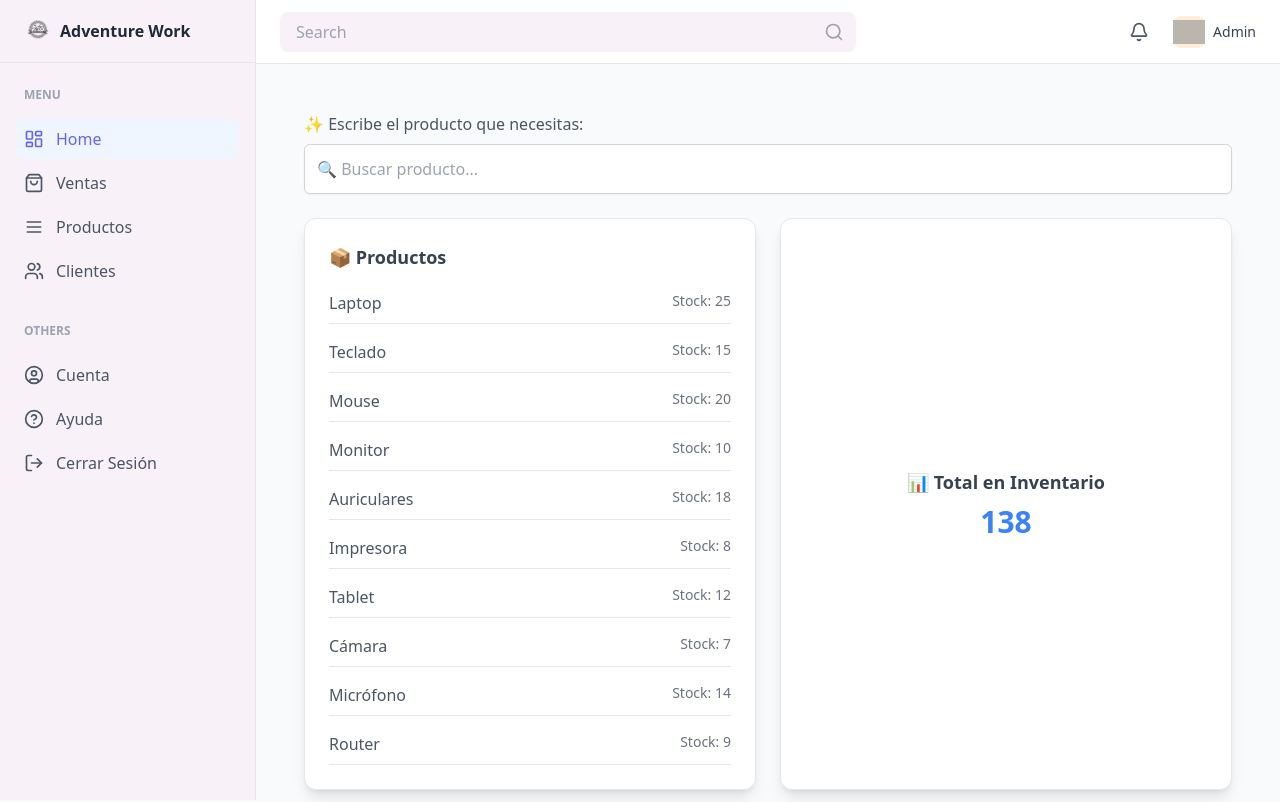
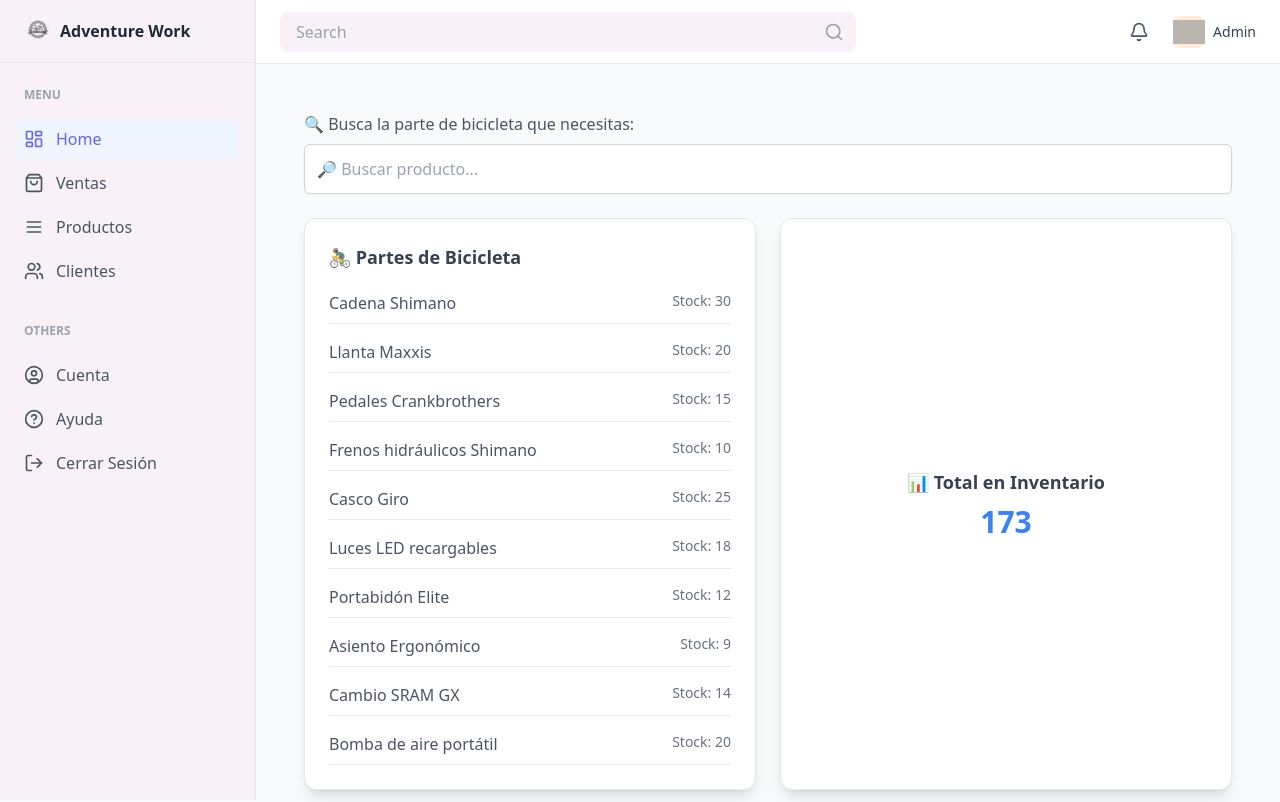
Before and after one commit to jamir2308/front_adventureworks, a Next.js app: page /dashboard/products in a window 1280 px wide. Shown: the top 802 px of the page. Built offline with nearby package versions, Linux system fonts and the light colour scheme; grey boxes are pictures that could not be loaded.

Commit message:
Actualizacion de productos

```diff
--- a/app/dashboard/products/page.tsx
+++ b/app/dashboard/products/page.tsx
@@ -2,19 +2,19 @@
 
 import { useState } from "react";
 
-export default function Home() {
-  // Datos de ejemplo
+export default function Products() {
+  // Datos de ejemplo de productos para una tienda de partes de bicicletas
   const products = [
-    { id: 1, name: "Laptop", stock: 25, sold: 50 },
-    { id: 2, name: "Teclado", stock: 15, sold: 30 },
-    { id: 3, name: "Mouse", stock: 20, sold: 40 },
-    { id: 4, name: "Monitor", stock: 10, sold: 25 },
-    { id: 5, name: "Auriculares", stock: 18, sold: 35 },
-    { id: 6, name: "Impresora", stock: 8, sold: 15 },
-    { id: 7, name: "Tablet", stock: 12, sold: 22 },
-    { id: 8, name: "Cámara", stock: 7, sold: 18 },
-    { id: 9, name: "Micrófono", stock: 14, sold: 27 },
-    { id: 10, name: "Router", stock: 9, sold: 20 },
+    { id: 1, name: "Cadena Shimano", stock: 30, sold: 60 },
+    { id: 2, name: "Llanta Maxxis", stock: 20, sold: 45 },
+    { id: 3, name: "Pedales Crankbrothers", stock: 15, sold: 35 },
+    { id: 4, name: "Frenos hidráulicos Shimano", stock: 10, sold: 25 },
+    { id: 5, name: "Casco Giro", stock: 25, sold: 50 },
+    { id: 6, name: "Luces LED recargables", stock: 18, sold: 40 },
+    { id: 7, name: "Portabidón Elite", stock: 12, sold: 22 },
+    { id: 8, name: "Asiento Ergonómico", stock: 9, sold: 18 },
+    { id: 9, name: "Cambio SRAM GX", stock: 14, sold: 30 },
+    { id: 10, name: "Bomba de aire portátil", stock: 20, sold: 38 },
   ];
 
   // Estado para el filtro de búsqueda
@@ -36,11 +36,11 @@ export default function Home() {
       {/* Cuadro de búsqueda con texto explicativo */}
       <div className="mb-6">
         <label className="block text-gray-600 font-medium mb-2">
-          ✨ Escribe el producto que necesitas:
+          🔍 Busca la parte de bicicleta que necesitas:
         </label>
         <input
           type="text"
-          placeholder="🔍 Buscar producto..."
+          placeholder="🔎 Buscar producto..."
           className="w-full p-3 border border-gray-300 rounded-md shadow-sm focus:outline-none focus:ring-2 focus:ring-blue-400"
           value={search}
           onChange={(e) => setSearch(e.target.value)}
@@ -50,7 +50,7 @@ export default function Home() {
       <div className="grid grid-cols-1 md:grid-cols-2 gap-6">
         {/* Lista de productos filtrados */}
         <div className="bg-white p-6 shadow-lg rounded-xl border border-gray-200">
-          <h2 className="text-lg font-semibold text-gray-700 mb-3">📦 Productos</h2>
+          <h2 className="text-lg font-semibold text-gray-700 mb-3">🚴‍♂️ Partes de Bicicleta</h2>
           <ul className="space-y-2">
             {filteredProducts.length > 0 ? (
               filteredProducts.map((product) => (
@@ -63,7 +63,7 @@ export default function Home() {
                 </li>
               ))
             ) : (
-              <p className="text-gray-500">No hay productos encontrados.</p>
+              <p className="text-gray-500">No se encontraron productos.</p>
             )}
           </ul>
         </div>
```
